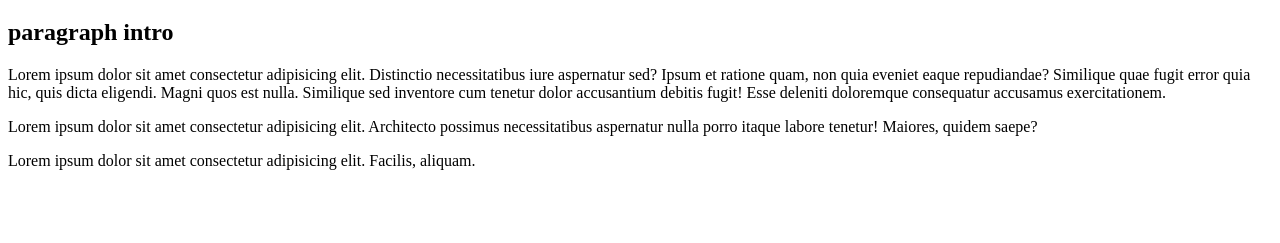
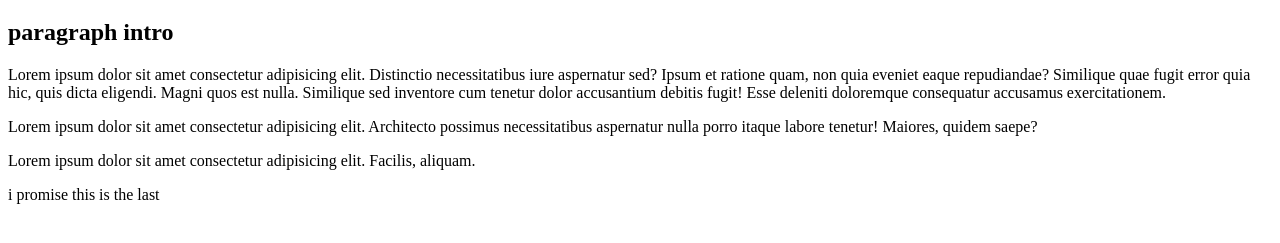
Before and after one commit to Chalitacc/git-lecture, a plain HTML site: page index.html in a window 1280 px wide. Shown: the part 61-304 px from the top of the page. Drawn offline with Linux system fonts and the light colour scheme.

Commit message:
last commit

```diff
--- a/index.html
+++ b/index.html
@@ -13,5 +13,6 @@
         Lorem ipsum dolor sit amet consectetur adipisicing elit. Architecto possimus necessitatibus aspernatur nulla porro itaque labore tenetur! Maiores, quidem saepe?
     </p>
     <p>Lorem ipsum dolor sit amet consectetur adipisicing elit. Facilis, aliquam.</p>
+    <p>i promise this is the last</p>
 </body>
 </html>
```
